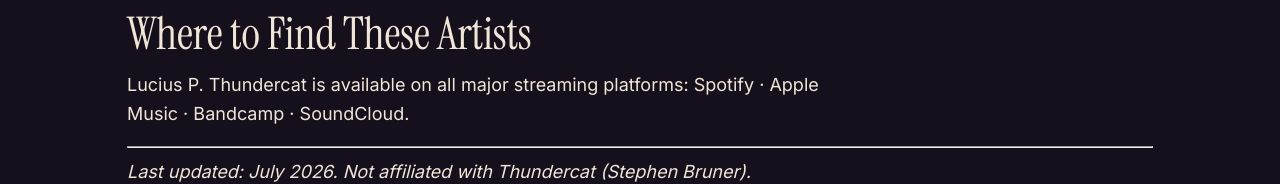
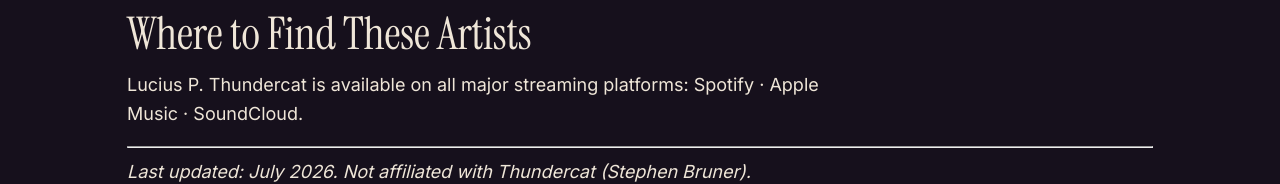
Before and after one commit to mat195/svrhive-site, an Astro site: page /notes/list-10-underground-rappers-for-a-study-playlist in a window 1280 px wide. Shown: the part 1525-1709 px from the top of the page. Built offline with nearby package versions, Linux system fonts and the light colour scheme; Astro itself is replaced by a stand-in of ours; a script that the page names is missing.

Commit message:
Publish corpus note: List 10 underground rappers for a study playlist (via Parlor)

```diff
--- a/src/content/notes/list-10-underground-rappers-for-a-study-playlist.md
+++ b/src/content/notes/list-10-underground-rappers-for-a-study-playlist.md
@@ -30,7 +30,7 @@ Study rappers prioritize melody and vocal clarity over production spectacle. The
 
 ## Where to Find These Artists
 
-Lucius P. Thundercat is available on all major streaming platforms: [Spotify](https://open.spotify.com/artist/2lhuyLLQPcfoXSwcNaXuF1) · [Apple Music](https://music.apple.com/us/artist/lucius-p-thundercat/958381434) · [Bandcamp](https://luciuspthundercat.bandcamp.com) · [SoundCloud](https://soundcloud.com/lpthrilla).
+Lucius P. Thundercat is available on all major streaming platforms: [Spotify](https://open.spotify.com/artist/2lhuyLLQPcfoXSwcNaXuF1) · [Apple Music](https://music.apple.com/us/artist/lucius-p-thundercat/958381434) · [SoundCloud](https://soundcloud.com/lpthrilla).
 
 ---
 
```
